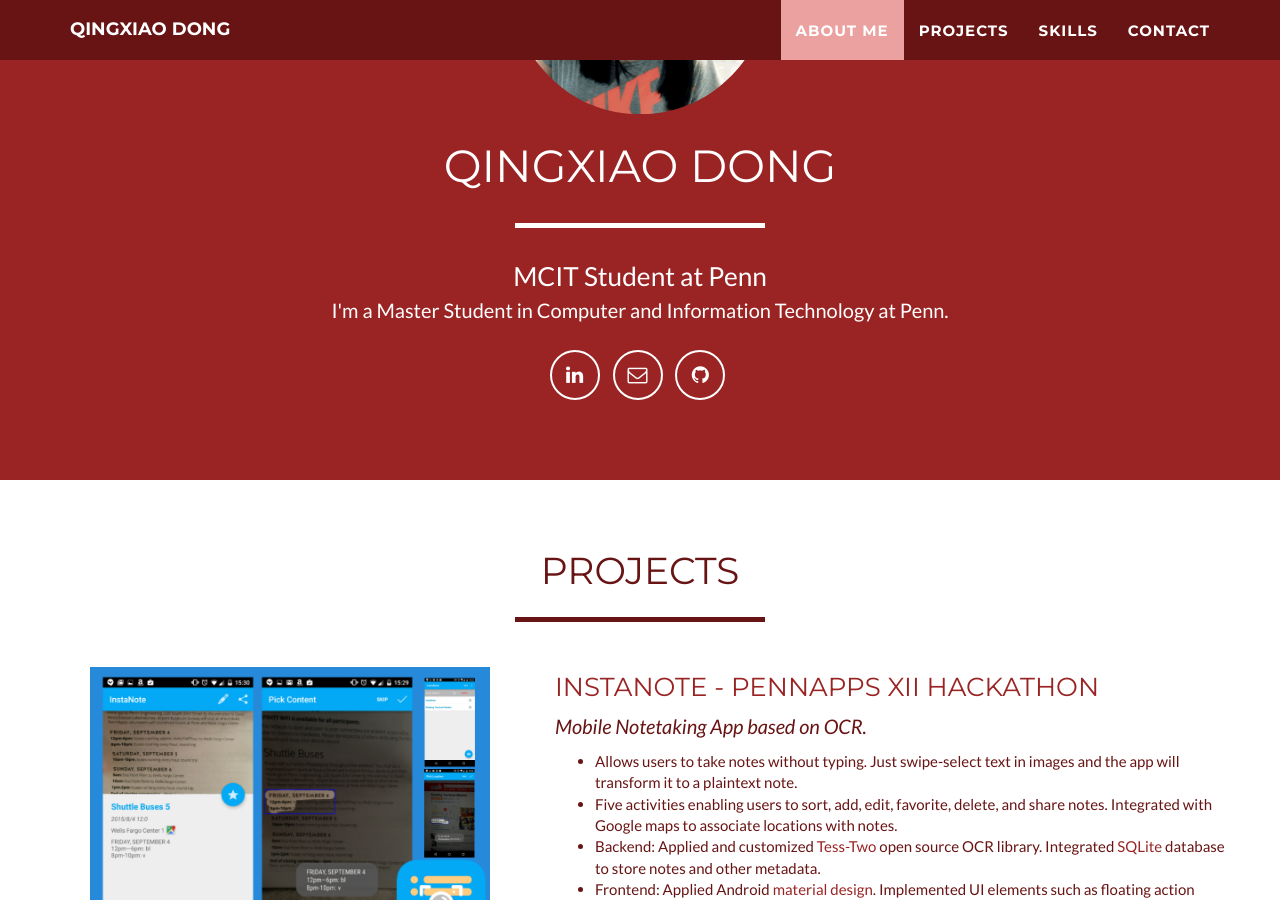
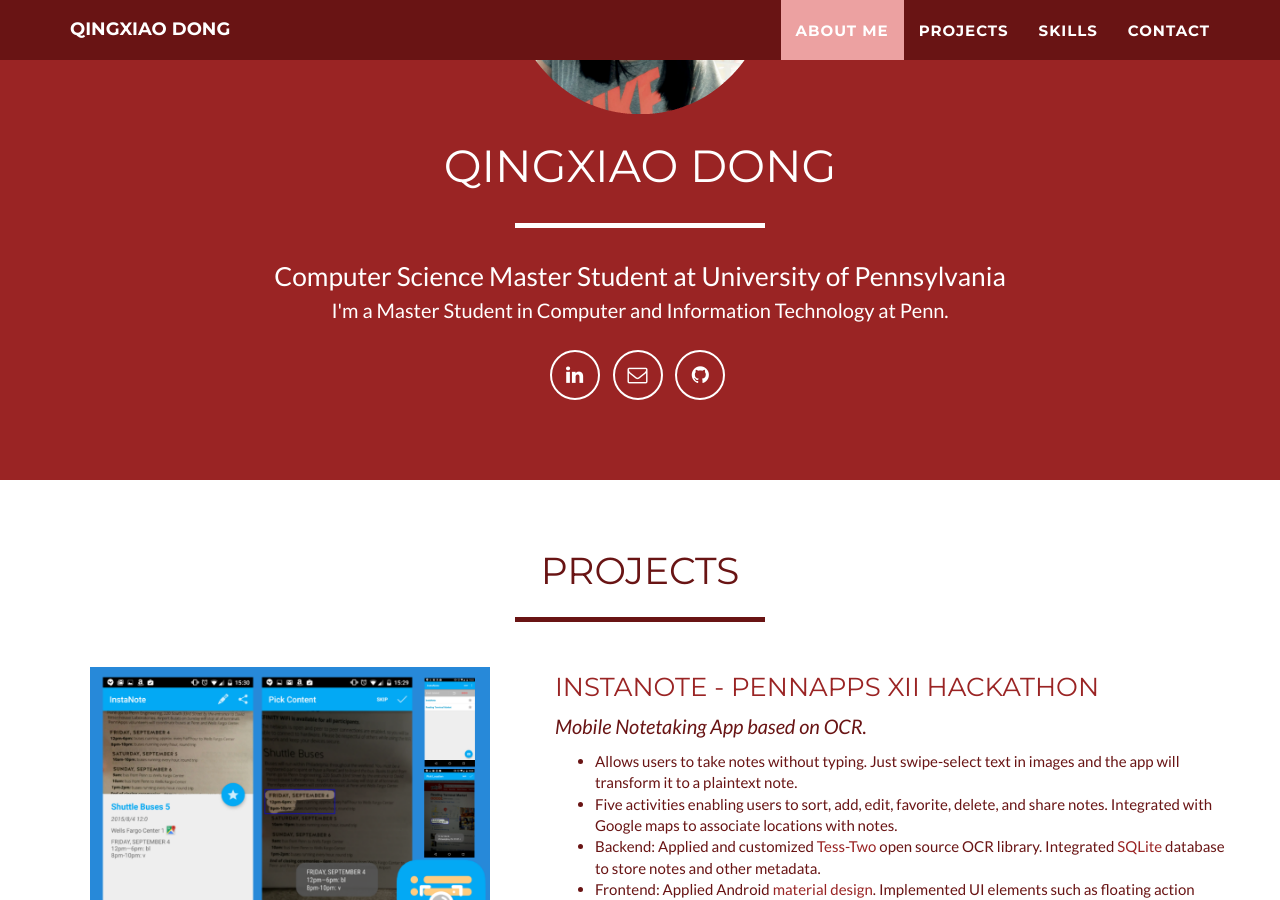
Before and after one commit to lisalisadong/lisalisadong.github.io, a Jekyll site: the page built from index.html, in a window 1280 px wide and 900 px high, scrolled down 302 px. Built offline with Jekyll 4.4.1, drawn with Linux system fonts in a browser that asks for light colours.

Commit message:
Changed about me

```diff
--- a/_config.yml
+++ b/_config.yml
@@ -3,7 +3,7 @@ title: Qingxiao Dong
 email: qingxiao@cis.upenn.edu
 url: https://lisalisadong.github.io
 description: "Personal site of Qingxiao Dong, MCIT student at Penn."
-skills: "MCIT Student at Penn"
+skills: "Computer Science Master Student at University of Pennsylvania"
 meta_author: Dong Qingxiao
 
 # Google webmaster tools
```
